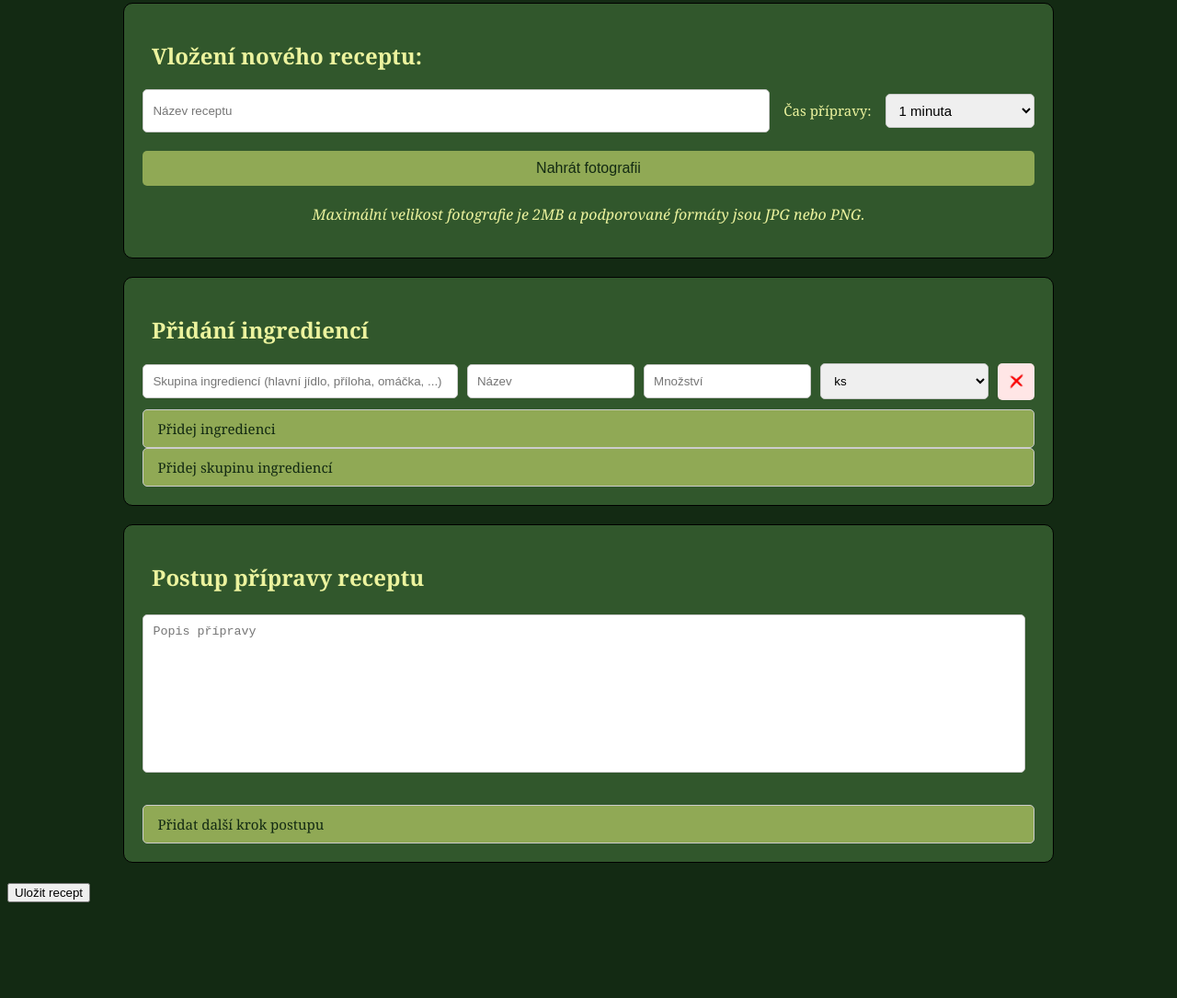
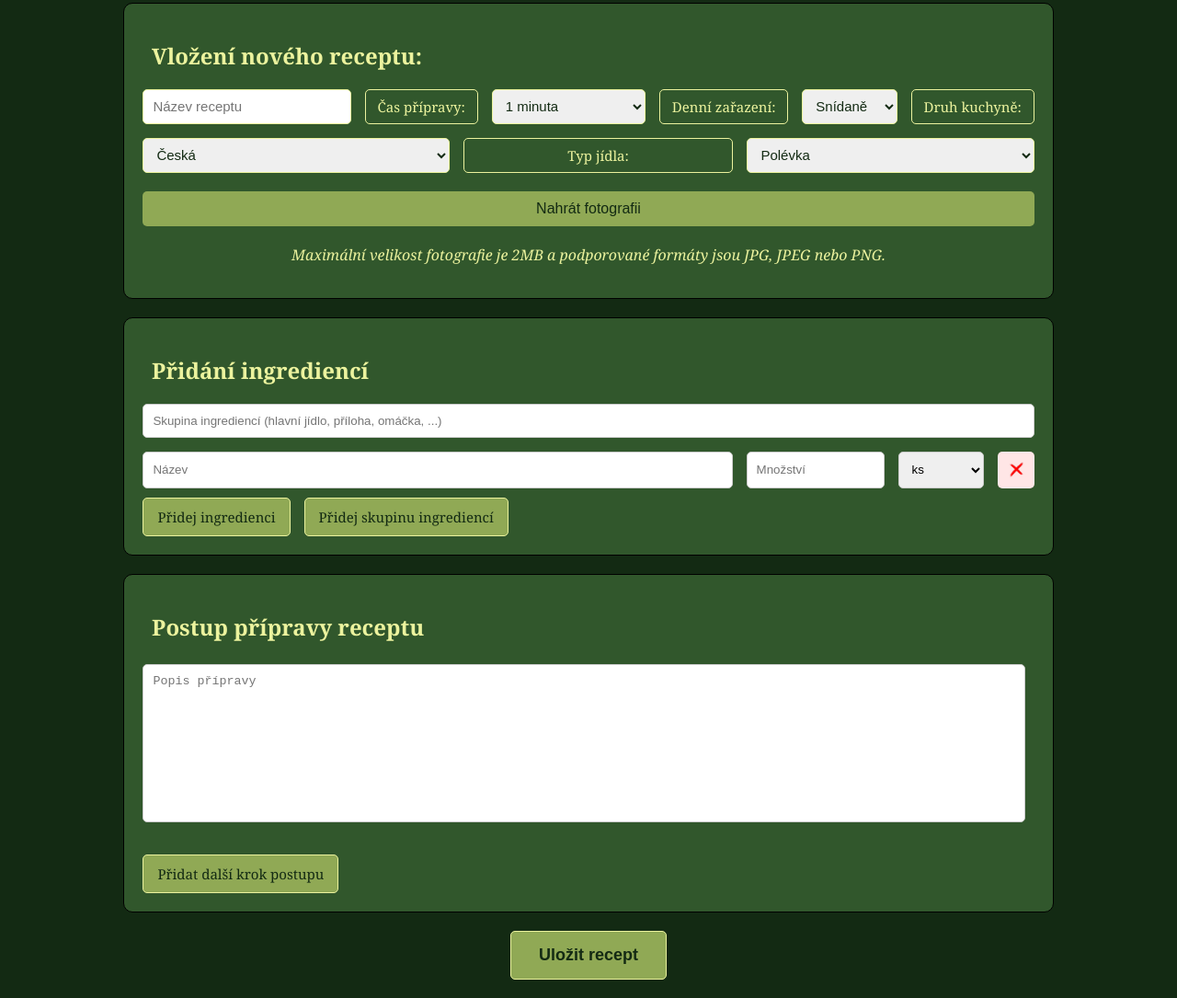
Before and after one commit to Vulcaner/Recept-, a plain HTML site: page index.html in a window 1280 px wide. Shown: the part 68-1153 px from the top of the page at 92% size. Before the commit the page ends 1057 px from the top, so only its background shows below. Drawn offline with Linux system fonts and the light colour scheme; a script that the page names is missing.

Commit message:
Druhá aktualizace.

```diff
--- a/index.html
+++ b/index.html
@@ -15,6 +15,7 @@
             <h2>Vložení nového receptu:</h2>
             <div id="zalozeni_receptu">
                 <input type="text" name="nazev_receptu" placeholder="Název receptu">
+
                 <label for="doba_pripravy">Čas přípravy:</label>
                 <select id="doba_pripravy" name="doba_pripravy">
                     <option value="1">1 minuta</option>
@@ -44,9 +45,36 @@
                     <option value="225">3 hodiny 45 minut</option>
                     <option value="240">4 hodiny</option>
                 </select>
+
+                <label for="denni_dobro">Denní zařazení:</label>
+                <select id="denni_dobro" name="denni_dobro">
+                    <option value="snidane">Snídaně</option>
+                    <option value="svacina">Svačina</option>
+                    <option value="obed">Oběd</option>
+                    <option value="vecere">Večeře</option>
+                </select>
+
+                <label for="druh_kuchyne">Druh kuchyně:</label>
+                <select id="druh_kuchyne" name="druh_kuchyne">
+                    <option value="ceska">Česká</option>
+                    <option value="indicka">Indická</option>
+                    <option value="asijska">Asijská</option>
+                    <option value="francouzska">Francouzská</option>
+                </select>
+
+                <label for="typ_jidla">Typ jídla:</label>
+                <select id="typ_jidla" name="typ_jidla">
+                    <option value="polevka">Polévka</option>
+                    <option value="maso">Maso</option>
+                    <option value="omacka">Omáčka</option>
+                    <option value="testoviny">Těstoviny</option>
+                    <option value="moucnik">Moučníky</option>
+                    <option value="dezert">Dezerty</option>
+                </select>
+
                 <button class="upload-button" onclick="document.getElementById('upload_foto').click()">Nahrát fotografii</button>
-                <input id="upload_foto" type="file" name="foto" accept=".jpg, .png" style="display: none;">
-                <p id="max_vel">Maximální velikost fotografie je 2MB a podporované formáty jsou JPG nebo PNG.</p>
+                <input id="upload_foto" type="file" name="foto" accept=".jpg, .png, .jpeg" style="display: none;">
+                <p id="max_vel">Maximální velikost fotografie je 2MB a podporované formáty jsou JPG, JPEG nebo PNG.</p>
             </div>
         </div>
 
@@ -95,14 +123,14 @@
         </div>
 
         <div>
-            <input type="submit" value="Uložit recept">
+            <input id="uloz_recept" type="submit" value="Uložit recept">
         </div>
 
     </form>
 
-
     <script src="model.js"></script>
     <script src="view.js"></script>
     <script src="controller.js"></script>
+
 </body>
 </html>
--- a/style.css
+++ b/style.css
@@ -30,41 +30,29 @@ div[style="border: 1px solid black;"] {
   display: flex;
   flex-wrap: wrap;
   gap: 15px;
+  width: 100%;
 }
 
-#zalozeni_receptu input[type="text"] {
-  flex: 2 1 60%;
-  min-width: 250px;
-  padding: 10px;
-  border: 1px solid #ccc;
+#zalozeni_receptu input[type="text"],
+#zalozeni_receptu input[type="number"],
+#zalozeni_receptu select,
+#zalozeni_receptu label {
+  padding: 8px 10px;
+  border: 1px solid #ecf39e;
   border-radius: 5px;
   box-sizing: border-box;
+  font-size: 15px;
+  color: #132a13;
+  flex: 1 1 auto;
+  min-width: 100px;
 }
 
-#zalozeni_receptu input[type="number"] {
-  flex: 1 1 10%;
-  min-width: 150px;
-  padding: 10px;
-  border: 1px solid #ccc;
-  border-radius: 5px;
-  box-sizing: border-box;
-}
-
-label {
+#zalozeni_receptu label {
   font-size: 15px;
   color: #ecf39e;
   display: flex;
   align-items: center;
   justify-content: center;
-}
-
-#doba_pripravy {
-  padding: 8px 10px;
-  border: 1px solid #ccc;
-  border-radius: 5px;
-  box-sizing: border-box;
-  font-size: 15px;
-  margin: 5px 0;
 }
 
 textarea {
@@ -94,7 +82,8 @@ textarea {
 }
 
 .upload-button:hover {
-  background-color: #003e81;
+  background-color: #132A13;
+  color: #ecf39e;
 }
 
 #max_vel {
@@ -151,31 +140,47 @@ li select {
   height: 20px;
 }
 
-
-div.skupina-ingredienci {
+.skupina-ingredienci {
   display: flex;
-  align-items: center;
-  gap: 10px;
-  margin-bottom: 10px;
+  flex-wrap: wrap;
+  gap: 15px;
 }
 
-div.skupina-ingredienci input[type="text"],
-div.skupina-ingredienci input[type="number"],
-div.skupina-ingredienci select {
+.skupina-ingredienci input[name="skupina_ingredienci"] {
+  flex: 0 0 100%;
+  min-width: 250px;
   padding: 10px;
   border: 1px solid #ccc;
   border-radius: 5px;
   box-sizing: border-box;
-  flex: 1;
-  min-width: 100px;
 }
 
-div.skupina-ingredienci input[name="skupina_ingredienci"] {
-  flex: 2;
-  min-width: 150px;
+.skupina-ingredienci input[name="nazev_ingredience"] {
+  flex: 2 1 60%;
+  min-width: 250px;
+  padding: 10px;
+  border: 1px solid #ccc;
+  border-radius: 5px;
+  box-sizing: border-box;
 }
 
-div.skupina-ingredienci .krizek {
+.skupina-ingredienci input[name="mnozstvi"] {
+  flex: 1 1 10%;
+  min-width: 150px;
+  padding: 10px;
+  border: 1px solid #ccc;
+  border-radius: 5px;
+  box-sizing: border-box;
+}
+
+.skupina-ingredienci select[name="mnozstvi_id"] {
+  padding: 10px;
+  border: 1px solid #ccc;
+  border-radius: 5px;
+  box-sizing: border-box;
+}
+
+.skupina-ingredienci .krizek {
   display: flex;
   align-items: center;
   justify-content: center;
@@ -186,11 +191,11 @@ div.skupina-ingredienci .krizek {
   border-radius: 5px;
 }
 
-div.skupina-ingredienci .krizek:hover {
+.skupina-ingredienci .krizek:hover {
   background-color: #ffcccc;
 }
 
-div.skupina-ingredienci .krizek img {
+.skupina-ingredienci .krizek img {
   width: 20px;
   height: 20px;
 }
@@ -211,16 +216,47 @@ li div[title="Smazat"]:hover {
   background-color: #ffcccc;
 }
 
+.div-pridani {
+  display: flex;
+  gap: 15px;
+  margin-top: 10px;
+}
+
 #pridej-ingredienci,
 #pridej-skupinu-ingredienci {
   padding: 10px 15px;
-  border: 1px solid #ccc;
+  border: 1px solid #ecf39e;
   border-radius: 5px;
   background-color: #90a955;
   color: #132a13;
   font-size: 15px;
   cursor: pointer;
-  margin: 0 auto;
+}
+
+#pridej-ingredienci:hover,
+#pridej-skupinu-ingredienci:hover {
+  background-color: #132A13;
+  color: #ecf39e;
+}
+
+
+#uloz_recept {
+  display: block;
+  margin: 20px auto;
+  padding: 15px 30px;
+  background-color: #90a955;
+  color: #132a13;
+  font-size: 18px;
+  border: 1px solid #ecf39e;
+  border-radius: 5px;
+  cursor: pointer;
+  font-weight: bold;
+  text-align: center;
+}
+
+#uloz_recept:hover {
+  background-color: #132a13;
+  color: #ecf39e;
 }
 
 
```
Lines whose indentation alone changed are shown as unchanged.
